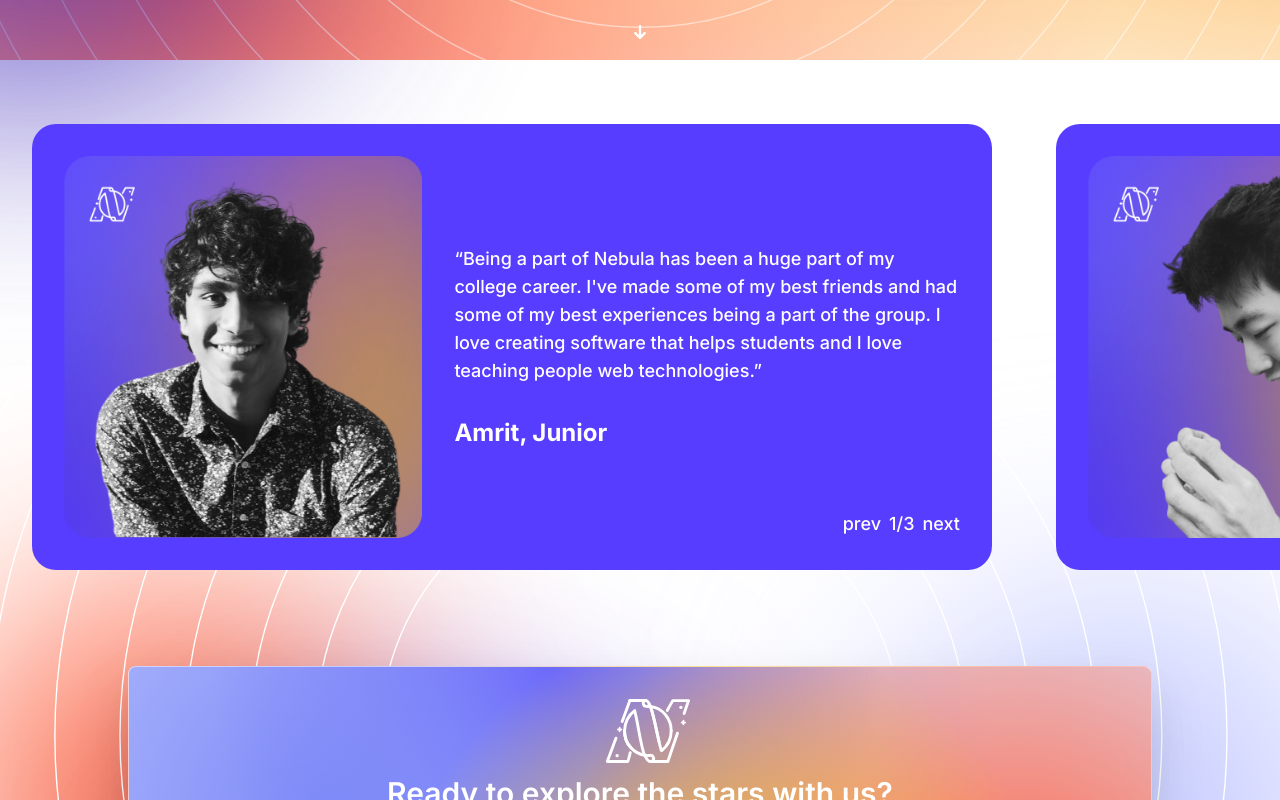
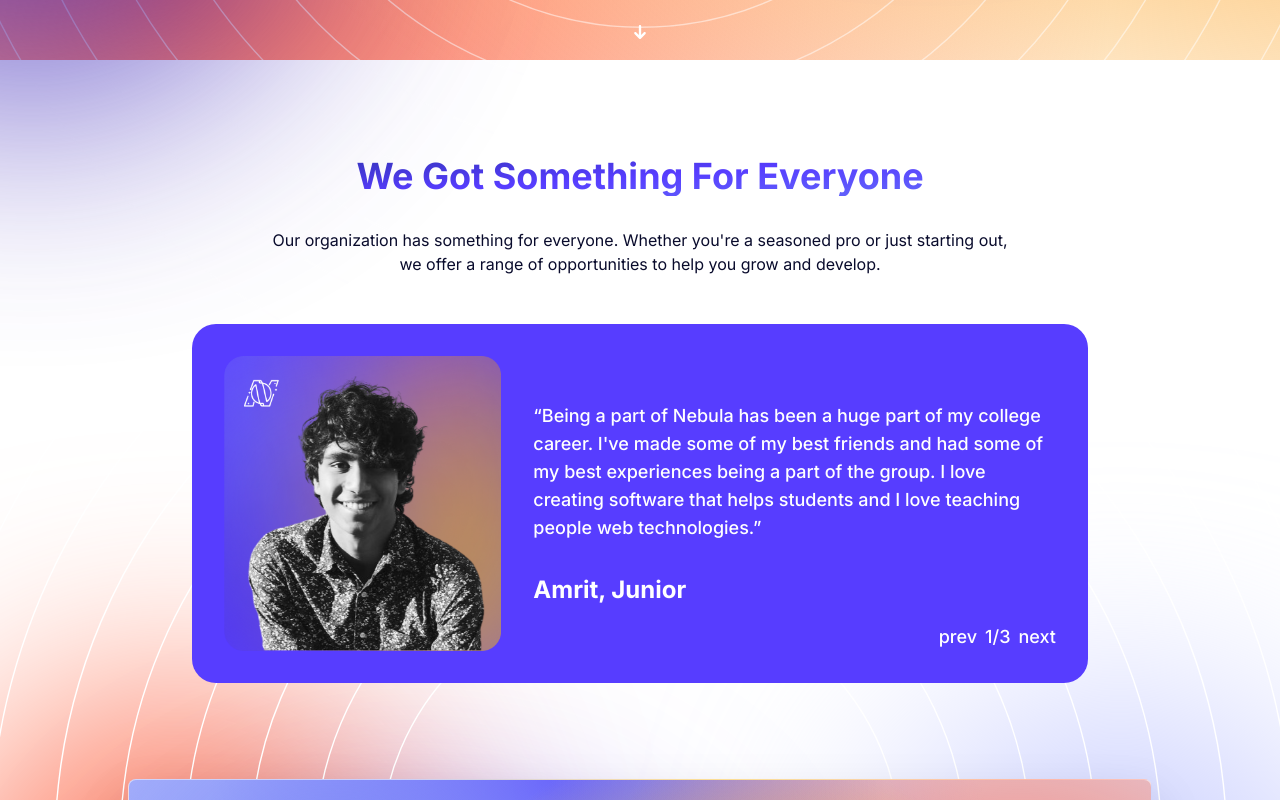
Before and after one commit to UTDNebula/website-v2, a Next.js app: page / in a window 1280 px wide. Shown: the part 740-1540 px from the top of the page. Built offline with nearby package versions, Linux system fonts and the light colour scheme.

Commit message:
Update layout, add text

```diff
--- a/src/components/WhoWeAre.tsx
+++ b/src/components/WhoWeAre.tsx
@@ -2,7 +2,7 @@
   return (
     <div className="xl:pt-32 px-40 flex justify-between">
       <div className="w-[340px]">
-        <h1 className="font-inter font-bold text-[80px] text-transparent bg-clip-text bg-gradient-to-br from-[#3634BB] via-royal to-[#6166FA]">
+        <h1 className="font-inter font-bold text-[80px] text-gradient">
           Who We Are
         </h1>
       </div>
--- a/src/pages/index.tsx
+++ b/src/pages/index.tsx
@@ -79,14 +79,20 @@
     {/* <WhoWeAre /> */}
     {/* <div>projects</div> */}
     {/* <div>projects</div> */}
-    <div className="flex overflow-x-scroll w-screen text-white my-16">
+    <div className="flex flex-col gap-8 text-center items-center mx-auto mt-24 my-12 max-w-3xl px-4">
+
+      <h4 className="text-gradient font-semibold lg:font-bold text-4xl">We Got Something For Everyone</h4>
+      <p className="">Our organization has something for everyone. Whether you&apos;re a seasoned pro or just starting out, we offer a range of opportunities to help you grow and develop.</p>
+
+    </div>
+    <div className="flex overflow-x-scroll text-white">
       {testimonials.map((t, idx, arr)=>(
-        <div key={`testimonial-${t.name}`} className="flex flex-shrink-0 w-screen px-8 relative lg:max-w-5xl">
+        <div key={`testimonial-${t.name}`} className="flex flex-shrink-0 w-screen px-8  lg:px-32 xl:px-48 relative">
           <span id={`testimonial-${idx}`} className="absolute -top-6 right-0 w-full h-0"/>
 <div className="bg-royal rounded-3xl flex-shrink-0 flex flex-col md:flex-row w-fit items-center md:items-center text-center gap-8 p-8 font-medium md:text-lg md:justify-start">
 
 
-          <Image className="md:w-2/5" src={t.image} alt={t.name} />
+          <Image className="md:w-2/5 lg:w-1/3" src={t.image} alt={t.name} />
           <span className="contents md:flex flex-col md:text-left gap-8 md:h-full md:justify-center relative">
 
           <p>{t.quote}</p>
@@ -106,7 +112,7 @@
     </div>
     {/* <div>beliefs</div> */}
     <CTA/>
-    {/* <Footer /> */}
+    <Footer />
   </div>
 );
 
--- a/src/styles/globals.css
+++ b/src/styles/globals.css
@@ -5,3 +5,7 @@
 html {
   scroll-behavior: smooth;
 }
+
+.text-gradient {
+  @apply text-transparent bg-clip-text bg-gradient-to-br from-[#3634BB] via-royal to-cornflower-500;
+}
```
